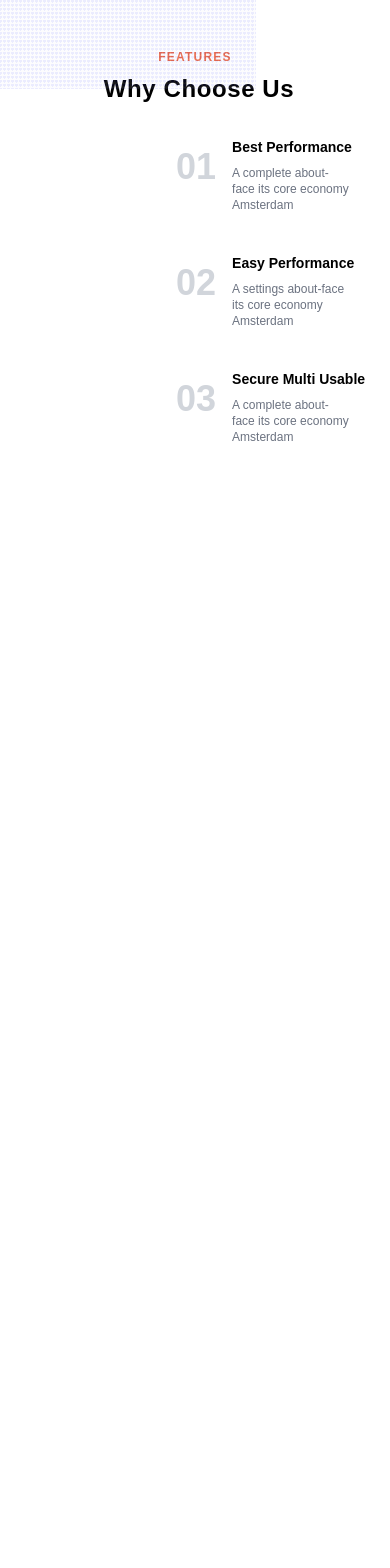
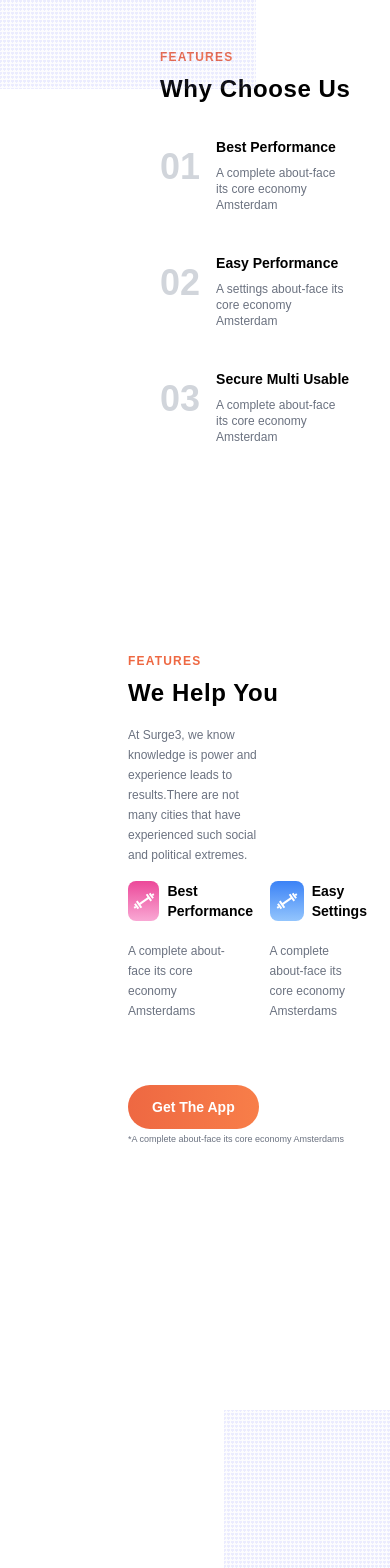
Before and after one commit to Annastacia-dev/sassgen, a React (Vite) app: page / in a window 390 px wide. Shown: the part 2240-3808 px from the top of the page. Before the commit the page ends 2717 px from the top, so only its background shows below. Built offline with nearby package versions, Linux system fonts and the light colour scheme; a web font is replaced by a local one.

Commit message:
feat: complete features

```diff
--- a/src/components/Features.jsx
+++ b/src/components/Features.jsx
@@ -1,4 +1,5 @@
 import Demo from './demo/Demo';
+import { CgGym } from "react-icons/cg";
 
 const reasons = [
   {
@@ -20,19 +21,21 @@ const reasons = [
 
 const Features = () => {
   return (
+    <>
+
     <div className="mt-80 overflow-x-clip grid grid-cols-1 sm:grid-cols-2 mb-8 gap-10">
       <div className="ml-[0px] w-3/4">
         <Demo />
         <div className="bg-gradient-pattern sm:w-[26rem] w-64 sm:h-40 h-40 mt-56"></div>
       </div>
-      <div className="flex flex-col items-center -mt-20">
+      <div className="flex flex-col items-start -mt-20 ml-40">
         <h6 className="uppercase text-secondaryDark text-xs font-bold tracking-widest">
           features
         </h6>
-        <h3 className="text-2xl font-black ml-2 mt-2 tracking-wide capitalize">
+        <h3 className="text-2xl font-black  mt-2 tracking-wide capitalize">
           why choose us
         </h3>
-        <div className="flex flex-col justify-center items-center ml-44 gap-6 mt-4">
+        <div className="flex flex-col justify-center items-center gap-6 mt-4">
           {reasons.map((reason) => (
             <div
               key={reason.number}
@@ -54,6 +57,52 @@ const Features = () => {
         </div>
       </div>
     </div>
+
+    <div className="mt-80 overflow-x-clip grid grid-cols-1 sm:grid-cols-2 mb-8 gap-10">
+      <div className="flex flex-col items-start j -mt-28 ml-32">
+        <h6 className="uppercase text-secondaryDark text-xs font-bold tracking-widest">
+          features
+        </h6>
+        <h3 className="text-2xl font-black mt-2 tracking-wide capitalize">
+          we help you
+        </h3>
+        <p className='text-xs text-gray-500 w-1/2 mt-4 leading-5'>
+          At Surge3, we know knowledge is power and experience leads to results.There are not many cities that have experienced such social and political extremes.
+        </p>
+        <div className='flex gap-2 mt-4'>
+          <div className='flex flex-col justify-center items-start gap-1'>
+            <div className='flex gap-2 justify-center items-center'>
+              <div className='bg-gradient-to-b from-pink-500 to-pink-300 w-10 h-10 rounded-lg flex justify-center items-center'>
+                <CgGym className='text-white text-2xl'/>
+              </div>
+              <h4 className='text-sm font-bold capitalize'>Best Performance</h4>
+            </div>
+            <p className='text-xs text-gray-500 w-3/4 mt-4 leading-5'>
+              A complete about-face its core economy Amsterdams
+            </p>
+          </div>
+          <div className='flex flex-col justify-center items-start gap-1'>
+            <div className='flex gap-2 justify-center items-center'>
+              <div className='bg-gradient-to-b from-blue-500 to-blue-300 w-10 h-10 rounded-lg flex justify-center items-center'>
+                <CgGym className='text-white text-2xl'/>
+              </div>
+              <h4 className='text-sm font-bold capitalize'>Easy Settings</h4>
+            </div>
+            <p className='text-xs text-gray-500 w-3/4 mt-4 leading-5'>
+              A complete about-face its core economy Amsterdams
+            </p>
+          </div>
+        </div>
+        <button className='bg-gradient-to-r from-secondaryDark to-secondary text-white text-sm font-bold capitalize px-6 py-3 rounded-full mt-16'>Get the App</button>
+        <small className='text-[9px] text-gray-500 mt-1'>*A complete about-face its core economy Amsterdams</small>
+      </div>
+      <div className="ml-56 w-3/4">
+        <Demo />
+        <div className="bg-gradient-pattern sm:w-[26rem] w-64 sm:h-40 h-40 mt-56"></div>
+      </div>
+    </div>
+
+    </>
   );
 };
 
```
